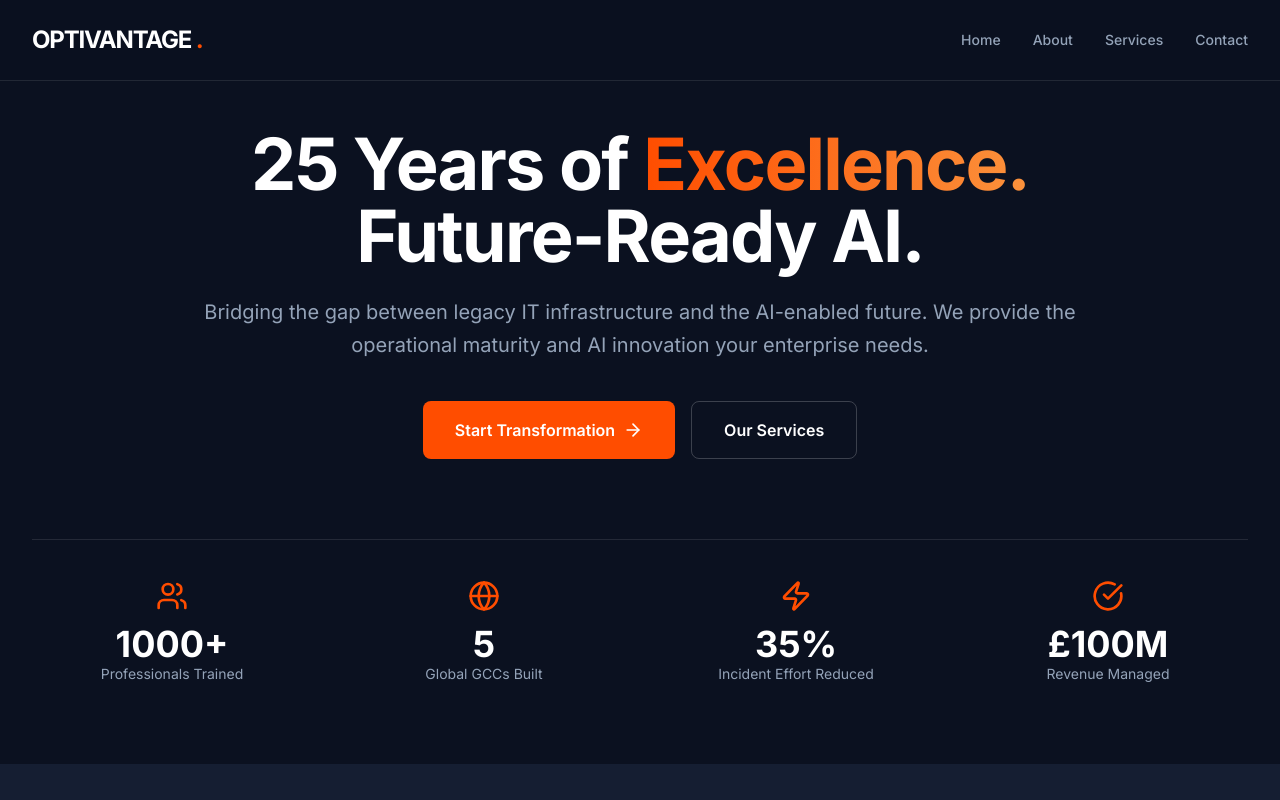
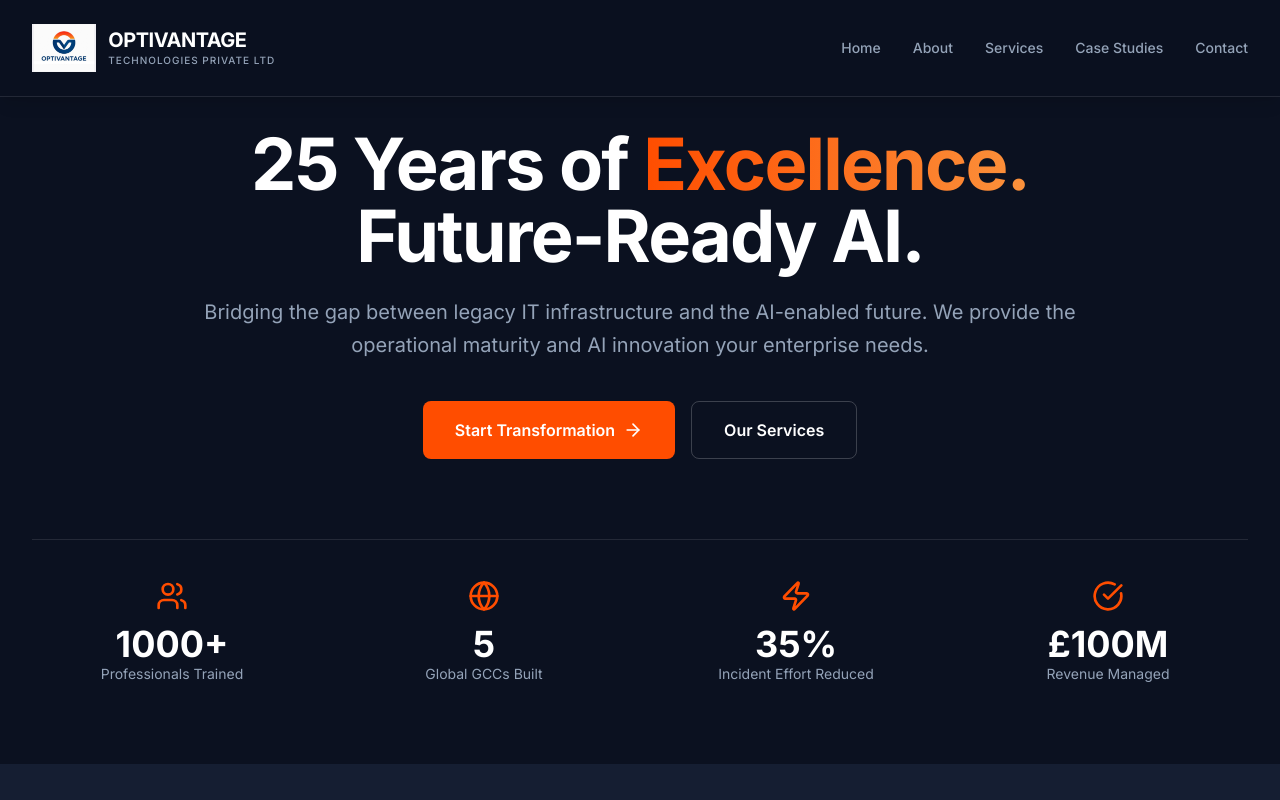
Before and after one commit to Ashutosh-Sharma-IN/Optivantage, a Next.js app: page / in a window 1280 px wide. Shown: the top 800 px of the page. Built offline with nearby package versions, Linux system fonts and the light colour scheme.

Commit message:
Update Navbar.tsx

```diff
--- a/src/components/Navbar.tsx
+++ b/src/components/Navbar.tsx
@@ -1,5 +1,6 @@
 "use client";
 import Link from 'next/link';
+import Image from 'next/image'; // Import Image component
 import { useState } from 'react';
 import { Menu, X } from 'lucide-react';
 
@@ -10,18 +11,34 @@ export default function Navbar() {
     { name: 'Home', href: '/' },
     { name: 'About', href: '/about' },
     { name: 'Services', href: '/services' },
+    { name: 'Case Studies', href: '/case-studies' },
     { name: 'Contact', href: '/contact' },
   ];
 
   return (
-    <nav className="fixed w-full z-50 bg-navy-900/90 backdrop-blur-md border-b border-white/10">
+    <nav className="fixed w-full z-50 bg-navy-900/95 backdrop-blur-md border-b border-white/10 shadow-lg">
       <div className="max-w-7xl mx-auto px-4 sm:px-6 lg:px-8">
-        <div className="flex justify-between items-center h-20">
+        <div className="flex justify-between items-center h-24">
 
-          {/* Logo */}
-          <div className="flex-shrink-0">
-            <Link href="/" className="text-2xl font-bold tracking-tighter text-white">
-              OPTIVANTAGE <span className="text-brand">.</span>
+          {/* LOGO + COMPANY NAME */}
+          <div className="flex-shrink-0 flex items-center gap-4">
+            <Link href="/" className="flex items-center gap-3 group">
+              {/* Ensure your logo file in public/ is named 'logo.png' or 'optivantage-logo.png' */}
+              <Image
+                src="/optivantage-logo.png"
+                alt="Optivantage Logo"
+                width={50}
+                height={50}
+                className="h-12 w-auto object-contain"
+              />
+              <div className="flex flex-col">
+                <span className="text-xl font-bold tracking-tight text-white leading-none group-hover:text-brand transition-colors">
+                  OPTIVANTAGE
+                </span>
+                <span className="text-[10px] uppercase tracking-widest text-text-muted font-medium leading-tight mt-1">
+                  Technologies Private Ltd
+                </span>
+              </div>
             </Link>
           </div>
 
@@ -31,7 +48,7 @@ export default function Navbar() {
               <Link
                 key={link.name}
                 href={link.href}
-                className="text-sm font-medium text-text-muted hover:text-white transition-colors"
+                className="text-sm font-medium text-text-muted hover:text-brand transition-colors"
               >
                 {link.name}
               </Link>
@@ -52,13 +69,13 @@ export default function Navbar() {
 
       {/* Mobile Menu */}
       {isOpen && (
-        <div className="md:hidden bg-navy-900 border-b border-white/10">
+        <div className="md:hidden bg-navy-900 border-b border-white/10 absolute w-full">
           <div className="px-2 pt-2 pb-3 space-y-1 sm:px-3">
             {navLinks.map((link) => (
               <Link
                 key={link.name}
                 href={link.href}
-                className="block px-3 py-2 rounded-md text-base font-medium text-text-muted hover:text-white hover:bg-white/5"
+                className="block px-3 py-3 rounded-md text-base font-medium text-text-muted hover:text-white hover:bg-white/5"
                 onClick={() => setIsOpen(false)}
               >
                 {link.name}
```
